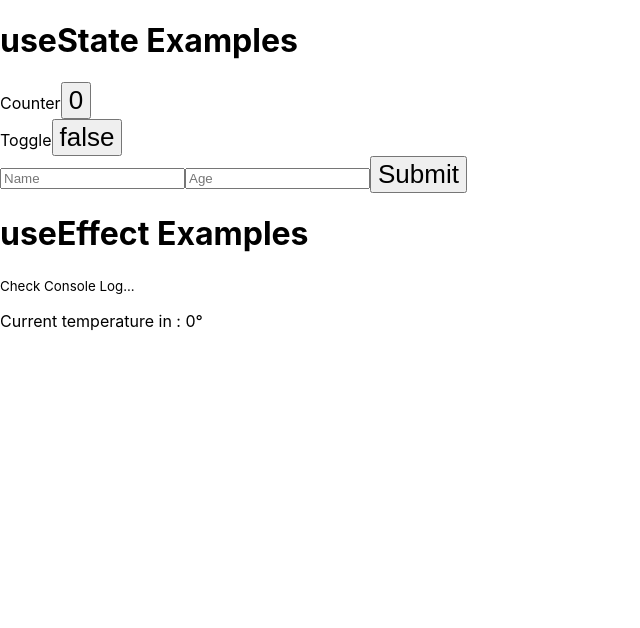
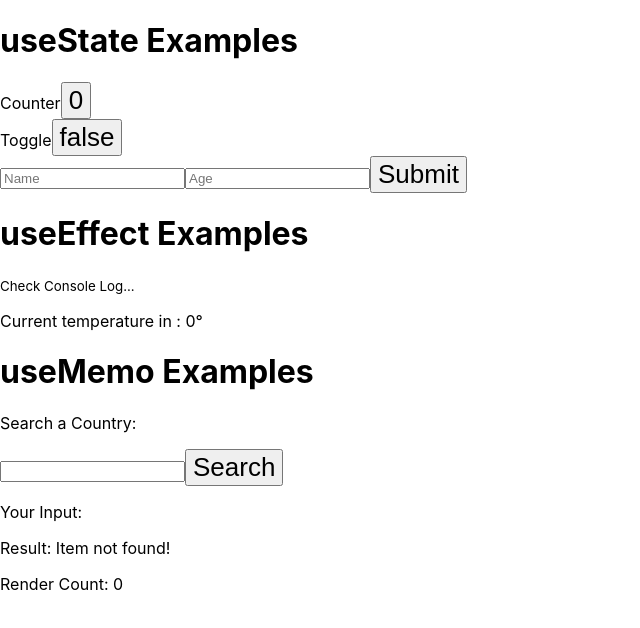
Before and after one commit to mahesh-gfx/React-Hooks-Practice, a React (Vite) app in the folder React-hooks-practice/: page / in a window 1280 px wide. Shown: the top 628 px of the page, without its empty margins (0-640 px from the left). Built offline with nearby package versions, Linux system fonts and the light colour scheme; no server answers.

Commit message:
Added useMemo Examples

```diff
--- a/React-hooks-practice/index.html
+++ b/React-hooks-practice/index.html
@@ -1,13 +1,16 @@
 <!DOCTYPE html>
 <html lang="en">
+
 <head>
   <meta charset="UTF-8" />
   <link rel="icon" type="image/svg+xml" href="/src/favicon.svg" />
   <meta name="viewport" content="width=device-width, initial-scale=1.0" />
-    <title>Vite App</title>
+  <title>React Hooks Examples</title>
 </head>
+
 <body>
   <div id="root"></div>
   <script type="module" src="/src/main.tsx"></script>
 </body>
+
 </html>
--- a/React-hooks-practice/src/App.tsx
+++ b/React-hooks-practice/src/App.tsx
@@ -1,5 +1,6 @@
 import "./App.css";
 import UseEffectExamples from "./components/UseEffectExamples";
+import UseMemoExamples from "./components/UseMemoExample/UseMemoExamples";
 import UseStateExample from "./components/UseStateExample";
 function App() {
   return (
@@ -9,6 +10,8 @@
       <h1>useEffect Examples</h1>
       <small>Check Console Log...</small>
       <UseEffectExamples />
+      <h1>useMemo Examples</h1>
+      <UseMemoExamples />
     </div>
   );
 }
--- /dev/null
+++ b/React-hooks-practice/src/components/UseMemoExample/Child.tsx
@@ -0,0 +1,15 @@
+import { useEffect } from "react";
+
+let renderCount = 0;
+const Child = () => {
+  useEffect(() => {
+    renderCount++;
+  });
+  return (
+    <>
+      <p>Render Count: {renderCount}</p>
+    </>
+  );
+};
+
+export default Child;
--- /dev/null
+++ b/React-hooks-practice/src/components/UseMemoExample/UseMemoExamples.tsx
@@ -0,0 +1,295 @@
+import { useState, useMemo } from "react";
+import Child from "./Child";
+
+const UseMemoExamples = () => {
+  const [pos, setPos] = useState(0);
+  const [search, searchSetter] = useState("");
+
+  const countryList = [
+    "Afghanistan",
+    "Albania",
+    "Algeria",
+    "American Samoa",
+    "Andorra",
+    "Angola",
+    "Anguilla",
+    "Antarctica",
+    "Antigua and Barbuda",
+    "Argentina",
+    "Armenia",
+    "Aruba",
+    "Australia",
+    "Austria",
+    "Azerbaijan",
+    "Bahamas (the)",
+    "Bahrain",
+    "Bangladesh",
+    "Barbados",
+    "Belarus",
+    "Belgium",
+    "Belize",
+    "Benin",
+    "Bermuda",
+    "Bhutan",
+    "Bolivia (Plurinational State of)",
+    "Bonaire, Sint Eustatius and Saba",
+    "Bosnia and Herzegovina",
+    "Botswana",
+    "Bouvet Island",
+    "Brazil",
+    "British Indian Ocean Territory (the)",
+    "Brunei Darussalam",
+    "Bulgaria",
+    "Burkina Faso",
+    "Burundi",
+    "Cabo Verde",
+    "Cambodia",
+    "Cameroon",
+    "Canada",
+    "Cayman Islands (the)",
+    "Central African Republic (the)",
+    "Chad",
+    "Chile",
+    "China",
+    "Christmas Island",
+    "Cocos (Keeling) Islands (the)",
+    "Colombia",
+    "Comoros (the)",
+    "Congo (the Democratic Republic of the)",
+    "Congo (the)",
+    "Cook Islands (the)",
+    "Costa Rica",
+    "Croatia",
+    "Cuba",
+    "Curaçao",
+    "Cyprus",
+    "Czechia",
+    "Côte d'Ivoire",
+    "Denmark",
+    "Djibouti",
+    "Dominica",
+    "Dominican Republic (the)",
+    "Ecuador",
+    "Egypt",
+    "El Salvador",
+    "Equatorial Guinea",
+    "Eritrea",
+    "Estonia",
+    "Eswatini",
+    "Ethiopia",
+    "Falkland Islands (the) [Malvinas]",
+    "Faroe Islands (the)",
+    "Fiji",
+    "Finland",
+    "France",
+    "French Guiana",
+    "French Polynesia",
+    "French Southern Territories (the)",
+    "Gabon",
+    "Gambia (the)",
+    "Georgia",
+    "Germany",
+    "Ghana",
+    "Gibraltar",
+    "Greece",
+    "Greenland",
+    "Grenada",
+    "Guadeloupe",
+    "Guam",
+    "Guatemala",
+    "Guernsey",
+    "Guinea",
+    "Guinea-Bissau",
+    "Guyana",
+    "Haiti",
+    "Heard Island and McDonald Islands",
+    "Holy See (the)",
+    "Honduras",
+    "Hong Kong",
+    "Hungary",
+    "Iceland",
+    "India",
+    "Indonesia",
+    "Iran (Islamic Republic of)",
+    "Iraq",
+    "Ireland",
+    "Isle of Man",
+    "Israel",
+    "Italy",
+    "Jamaica",
+    "Japan",
+    "Jersey",
+    "Jordan",
+    "Kazakhstan",
+    "Kenya",
+    "Kiribati",
+    "Korea (the Democratic People's Republic of)",
+    "Korea (the Republic of)",
+    "Kuwait",
+    "Kyrgyzstan",
+    "Lao People's Democratic Republic (the)",
+    "Latvia",
+    "Lebanon",
+    "Lesotho",
+    "Liberia",
+    "Libya",
+    "Liechtenstein",
+    "Lithuania",
+    "Luxembourg",
+    "Macao",
+    "Madagascar",
+    "Malawi",
+    "Malaysia",
+    "Maldives",
+    "Mali",
+    "Malta",
+    "Marshall Islands (the)",
+    "Martinique",
+    "Mauritania",
+    "Mauritius",
+    "Mayotte",
+    "Mexico",
+    "Micronesia (Federated States of)",
+    "Moldova (the Republic of)",
+    "Monaco",
+    "Mongolia",
+    "Montenegro",
+    "Montserrat",
+    "Morocco",
+    "Mozambique",
+    "Myanmar",
+    "Namibia",
+    "Nauru",
+    "Nepal",
+    "Netherlands (the)",
+    "New Caledonia",
+    "New Zealand",
+    "Nicaragua",
+    "Niger (the)",
+    "Nigeria",
+    "Niue",
+    "Norfolk Island",
+    "Northern Mariana Islands (the)",
+    "Norway",
+    "Oman",
+    "Pakistan",
+    "Palau",
+    "Palestine, State of",
+    "Panama",
+    "Papua New Guinea",
+    "Paraguay",
+    "Peru",
+    "Philippines (the)",
+    "Pitcairn",
+    "Poland",
+    "Portugal",
+    "Puerto Rico",
+    "Qatar",
+    "Republic of North Macedonia",
+    "Romania",
+    "Russian Federation (the)",
+    "Rwanda",
+    "Réunion",
+    "Saint Barthélemy",
+    "Saint Helena, Ascension and Tristan da Cunha",
+    "Saint Kitts and Nevis",
+    "Saint Lucia",
+    "Saint Martin (French part)",
+    "Saint Pierre and Miquelon",
+    "Saint Vincent and the Grenadines",
+    "Samoa",
+    "San Marino",
+    "Sao Tome and Principe",
+    "Saudi Arabia",
+    "Senegal",
+    "Serbia",
+    "Seychelles",
+    "Sierra Leone",
+    "Singapore",
+    "Sint Maarten (Dutch part)",
+    "Slovakia",
+    "Slovenia",
+    "Solomon Islands",
+    "Somalia",
+    "South Africa",
+    "South Georgia and the South Sandwich Islands",
+    "South Sudan",
+    "Spain",
+    "Sri Lanka",
+    "Sudan (the)",
+    "Suriname",
+    "Svalbard and Jan Mayen",
+    "Sweden",
+    "Switzerland",
+    "Syrian Arab Republic",
+    "Taiwan",
+    "Tajikistan",
+    "Tanzania, United Republic of",
+    "Thailand",
+    "Timor-Leste",
+    "Togo",
+    "Tokelau",
+    "Tonga",
+    "Trinidad and Tobago",
+    "Tunisia",
+    "Turkey",
+    "Turkmenistan",
+    "Turks and Caicos Islands (the)",
+    "Tuvalu",
+    "Uganda",
+    "Ukraine",
+    "United Arab Emirates (the)",
+    "United Kingdom of Great Britain and Northern Ireland (the)",
+    "United States Minor Outlying Islands (the)",
+    "United States of America (the)",
+    "Uruguay",
+    "Uzbekistan",
+    "Vanuatu",
+    "Venezuela (Bolivarian Republic of)",
+    "Viet Nam",
+    "Virgin Islands (British)",
+    "Virgin Islands (U.S.)",
+    "Wallis and Futuna",
+    "Western Sahara",
+    "Yemen",
+    "Zambia",
+    "Zimbabwe",
+    "Åland Islands",
+  ];
+
+  const result = useMemo(() => {
+    var flag = 1;
+    const notFound = <>Item not found!</>;
+    const out = countryList.map((item, index) => {
+      if (item == search) {
+        console.log("Index: ", index);
+        setPos(index);
+        flag = 0;
+        console.log("Flag:", flag);
+        return <>Item found at {index}</>;
+      }
+    });
+    if (flag != 0) return notFound;
+    else return out;
+  }, [search]);
+  return (
+    <>
+      <p>Search a Country:</p>
+      <form
+        action=""
+        onSubmit={(e: any) => {
+          e.preventDefault();
+          searchSetter(e.target[0].value);
+        }}
+      >
+        <input type="text" name="searchParam" />
+        <button type="submit">Search</button>
+      </form>
+      <p>Your Input: {search}</p>
+      <p>Result: {result}</p>
+      <Child></Child>
+    </>
+  );
+};
+
+export default UseMemoExamples;
--- a/React-hooks-practice/src/components/UseMemoExamples.tsx
+++ /dev/null
@@ -1,3 +0,0 @@
-const UseMemoExamples = () => {};
-
-export default UseMemoExamples;
```
Lines whose indentation alone changed are shown as unchanged.
